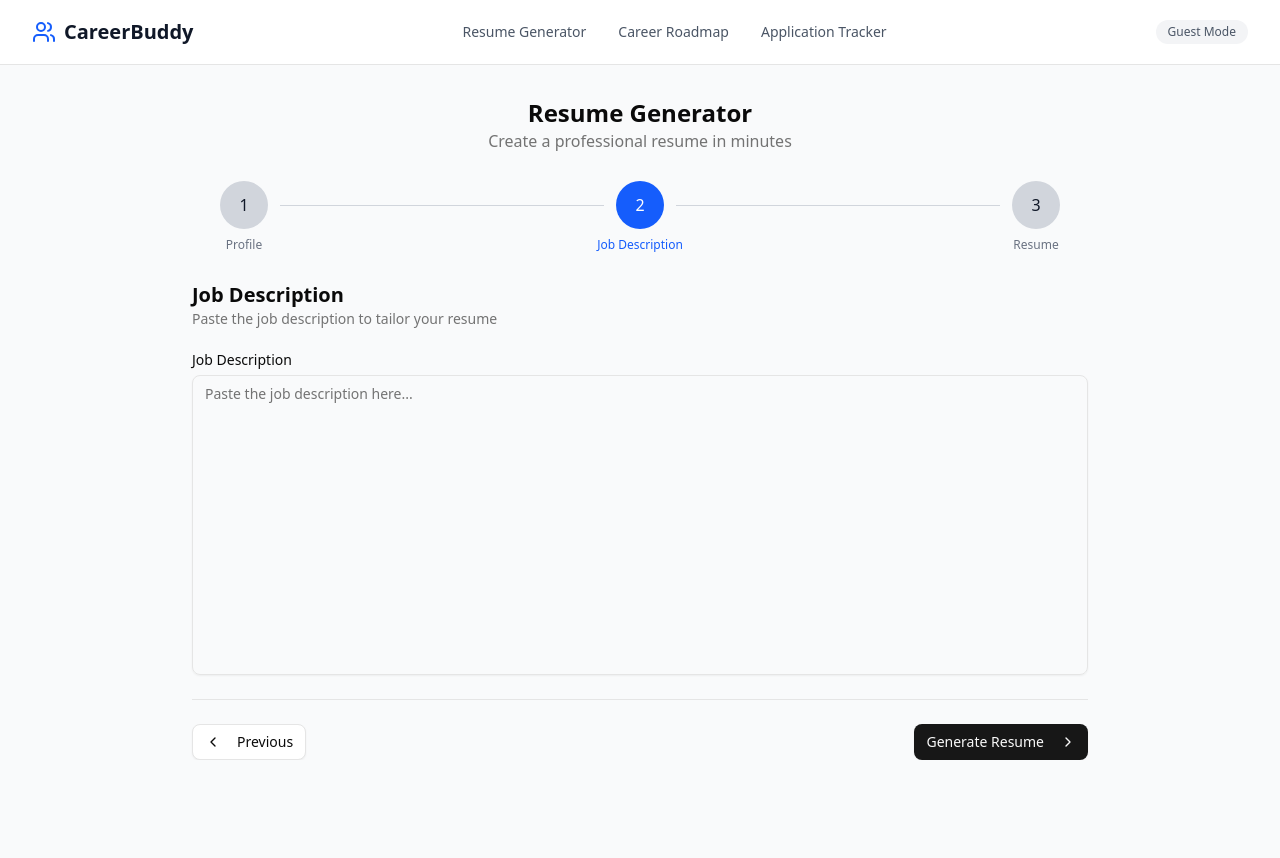
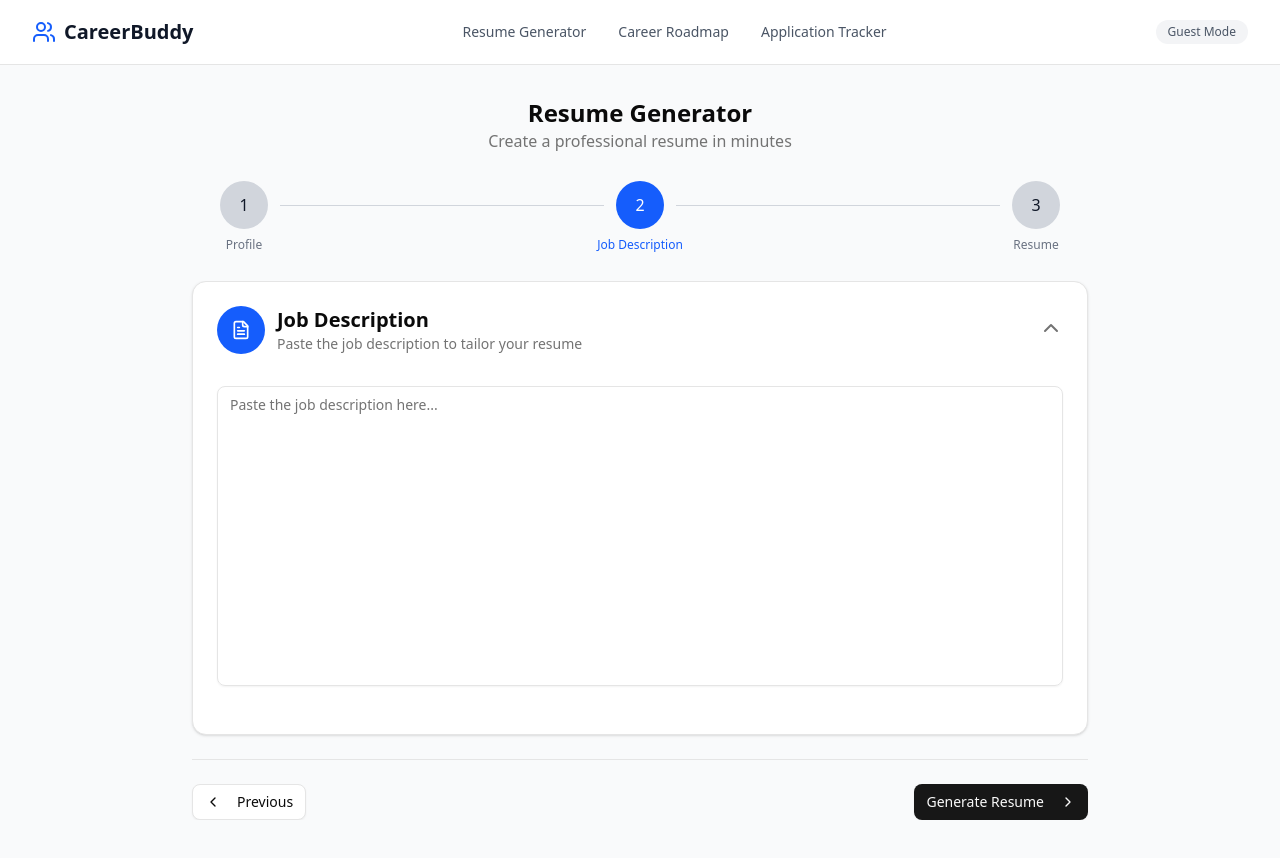
Before and after one commit to rishirajdhr/careerbuddy, a Next.js app: page /resume/job-description in a window 1280 px wide. Shown: the top 858 px of the page. Built offline with nearby package versions, Linux system fonts and the light colour scheme.

Commit message:
Changed job description theme

```diff
--- a/app/resume/job-description/form.tsx
+++ b/app/resume/job-description/form.tsx
@@ -4,14 +4,21 @@ import {
     FormControl,
     FormField,
     FormItem,
-    FormLabel,
     FormMessage,
 } from "@/components/ui/form";
 import { Textarea } from "@/components/ui/textarea";
 import { zodResolver } from "@hookform/resolvers/zod";
 import { useForm } from "react-hook-form";
 import { z } from "zod";
-import { ChevronLeft, ChevronRight } from "lucide-react";
+import { ChevronLeft, ChevronRight, FileText } from "lucide-react";
+import type { ReactNode } from "react";
+import { Card } from "@/components/ui/card";
+import {
+    Accordion,
+    AccordionContent,
+    AccordionItem,
+    AccordionTrigger,
+} from "@/components/ui/accordion";
 
 const jobDescriptionSchema = z.object({
     jobDescription: z.string().min(1, "Job description is required"),
@@ -43,25 +50,22 @@ export function JobDescriptionForm({
     };
 
     return (
-        <div className="space-y-6">
-            <div className="text-left">
-                <h3 className="text-xl font-semibold">Job Description</h3>
-                <p className="text-sm text-muted-foreground">
-                    Paste the job description to tailor your resume
-                </p>
-            </div>
-
         <Form {...form}>
             <form
                 onSubmit={form.handleSubmit(handleSubmit)}
                 className="space-y-6"
+            >
+                <ProfileSection
+                    id="job-description"
+                    title="Job Description"
+                    description="Paste the job description to tailor your resume"
+                    icon={<FileText className="h-5 w-5" />}
                 >
                     <FormField
                         control={form.control}
                         name="jobDescription"
                         render={({ field }) => (
                             <FormItem>
-                                <FormLabel>Job Description</FormLabel>
                                 <FormControl>
                                     <Textarea
                                         {...field}
@@ -73,6 +77,7 @@ export function JobDescriptionForm({
                             </FormItem>
                         )}
                     />
+                </ProfileSection>
 
                 <div className="flex justify-between border-t pt-6">
                     <Button
@@ -95,6 +100,51 @@ export function JobDescriptionForm({
                 </div>
             </form>
         </Form>
-        </div>
     );
 }
+
+interface ProfileSectionProps {
+    id: string;
+    title: string;
+    description: string;
+    icon: ReactNode;
+    children: ReactNode;
+}
+
+function ProfileSection({
+    id,
+    title,
+    description,
+    icon,
+    children,
+}: ProfileSectionProps) {
+    return (
+        <Card id={id} className="py-2">
+            <Accordion
+                type="single"
+                collapsible
+                defaultValue={id}
+                className="w-full"
+            >
+                <AccordionItem value={id} className="border-none">
+                    <AccordionTrigger className="px-6 py-4 text-xl font-semibold hover:no-underline [&>svg]:mt-2 [&>svg]:size-6">
+                        <div className="flex items-center gap-3">
+                            <div className="grid size-12 place-items-center rounded-full bg-blue-600 text-white">
+                                {icon}
+                            </div>
+                            <div className="text-left">
+                                <div>{title}</div>
+                                <div className="text-sm font-normal text-muted-foreground">
+                                    {description}
+                                </div>
+                            </div>
+                        </div>
+                    </AccordionTrigger>
+                    <AccordionContent>
+                        <div className="px-6 pt-4 pb-6">{children}</div>
+                    </AccordionContent>
+                </AccordionItem>
+            </Accordion>
+        </Card>
+    );
+}
```
Lines whose indentation alone changed are shown as unchanged.
